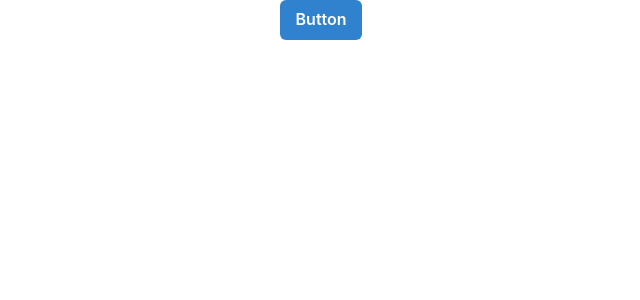
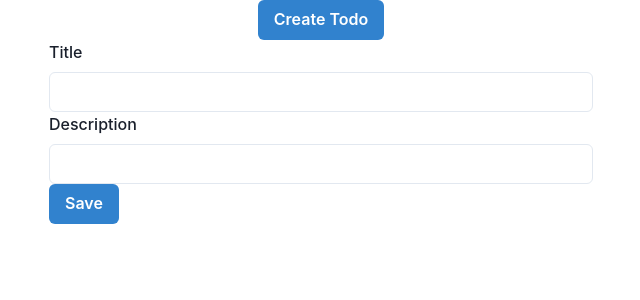
Before and after one commit to JacquilineJaison/React-Todo, a React (Create React App) app in the folder my-app/: page / in a window 1280 px wide. Shown: the top 300 px of the page, without its empty margins (319-959 px from the left). Built offline with nearby package versions, Linux system fonts and the light colour scheme.

Commit message:
todo form

```diff
--- a/my-app/package.json
+++ b/my-app/package.json
@@ -6,6 +6,7 @@
     "@chakra-ui/react": "^2.6.1",
     "@emotion/react": "^11.11.0",
     "@emotion/styled": "^11.11.0",
+    "@mui/material": "^5.13.1",
     "@testing-library/jest-dom": "^5.16.5",
     "@testing-library/react": "^13.4.0",
     "@testing-library/user-event": "^13.5.0",
@@ -13,8 +14,10 @@
     "@types/node": "^16.18.31",
     "@types/react": "^18.2.6",
     "@types/react-dom": "^18.2.4",
+    "bootstrap": "^5.3.0-alpha3",
     "framer-motion": "^10.12.12",
     "react": "^18.2.0",
+    "react-bootstrap": "^2.7.4",
     "react-dom": "^18.2.0",
     "react-scripts": "5.0.1",
     "typescript": "^4.9.5",
@@ -43,5 +46,8 @@
       "last 1 firefox version",
       "last 1 safari version"
     ]
+  },
+  "devDependencies": {
+    "@types/bootstrap": "^5.2.6"
   }
 }
--- a/my-app/public/index.html
+++ b/my-app/public/index.html
@@ -2,42 +2,16 @@
 <html lang="en">
   <head>
     <meta charset="utf-8" />
-    <link rel="icon" href="%PUBLIC_URL%/favicon.ico" />
     <meta name="viewport" content="width=device-width, initial-scale=1" />
     <meta name="theme-color" content="#000000" />
     <meta
       name="description"
       content="Web site created using create-react-app"
     />
-    <link rel="apple-touch-icon" href="%PUBLIC_URL%/logo192.png" />
-    <!--
-      manifest.json provides metadata used when your web app is installed on a
-      user's mobile device or desktop. See https://developers.google.com/web/fundamentals/web-app-manifest/
-    -->
-    <link rel="manifest" href="%PUBLIC_URL%/manifest.json" />
-    <!--
-      Notice the use of %PUBLIC_URL% in the tags above.
-      It will be replaced with the URL of the `public` folder during the build.
-      Only files inside the `public` folder can be referenced from the HTML.
-
-      Unlike "/favicon.ico" or "favicon.ico", "%PUBLIC_URL%/favicon.ico" will
-      work correctly both with client-side routing and a non-root public URL.
-      Learn how to configure a non-root public URL by running `npm run build`.
-    -->
     <title>React App</title>
   </head>
   <body>
     <noscript>You need to enable JavaScript to run this app.</noscript>
     <div id="root"></div>
-    <!--
-      This HTML file is a template.
-      If you open it directly in the browser, you will see an empty page.
-
-      You can add webfonts, meta tags, or analytics to this file.
-      The build step will place the bundled scripts into the <body> tag.
-
-      To begin the development, run `npm start` or `yarn start`.
-      To create a production bundle, use `npm run build` or `yarn build`.
-    -->
   </body>
 </html>
--- a/my-app/src/App.tsx
+++ b/my-app/src/App.tsx
@@ -1,12 +1,15 @@
-import React from 'react';
-import './App.css';
-import Todo from './components/todo/Todo';
+import "./App.css";
+import Todo from "./components/todo/Todo";
+import { ChakraProvider } from "@chakra-ui/react";
+import { Container } from "@chakra-ui/react";
 
 function App() {
   return (
-    <div className="App">
-      <Todo></Todo>
-    </div>
+    <ChakraProvider>
+      <Container maxW="xl" centerContent>
+        <Todo></Todo>
+      </Container>
+    </ChakraProvider>
   );
 }
 
--- a/my-app/src/components/todo/Todo.tsx
+++ b/my-app/src/components/todo/Todo.tsx
@@ -1,10 +1,35 @@
-import {Button} from '@chakra-ui/react';
+import {
+  FormControl,
+  FormLabel,
+  Input,
+  FormErrorMessage,
+  Button
+} from "@chakra-ui/react";
 
 function Todo() {
+  const createTodo = () => {
+    //open Todo form
+  };
+
+ const  saveTodo = () => {
+    //save Todo form
+  };
+
   return (
-    <div className="">
-      <Button colorScheme='blue'>Button</Button>
-    </div>
+    <>
+      <Button colorScheme="blue" onClick={createTodo}>
+        Create Todo
+      </Button>
+      <FormControl>
+        <FormLabel>Title</FormLabel>
+        <Input type="text" />
+        <FormLabel>Description</FormLabel>
+        <Input type="text" />
+        <Button colorScheme="blue" onClick={saveTodo}>
+          Save
+        </Button>
+      </FormControl>
+    </>
   );
 }
 
--- a/my-app/src/index.tsx
+++ b/my-app/src/index.tsx
@@ -4,16 +4,12 @@ import "./index.css";
 import App from "./App";
 import reportWebVitals from "./reportWebVitals";
 
-import { ChakraProvider } from "@chakra-ui/react";
-
 const root = ReactDOM.createRoot(
   document.getElementById("root") as HTMLElement
 );
 root.render(
   <React.StrictMode>
-    <ChakraProvider>
       <App />
-    </ChakraProvider>
   </React.StrictMode>
 );
 
```
Also changed, not shown: 2 other files (tests, documents, lock files or other folders).
